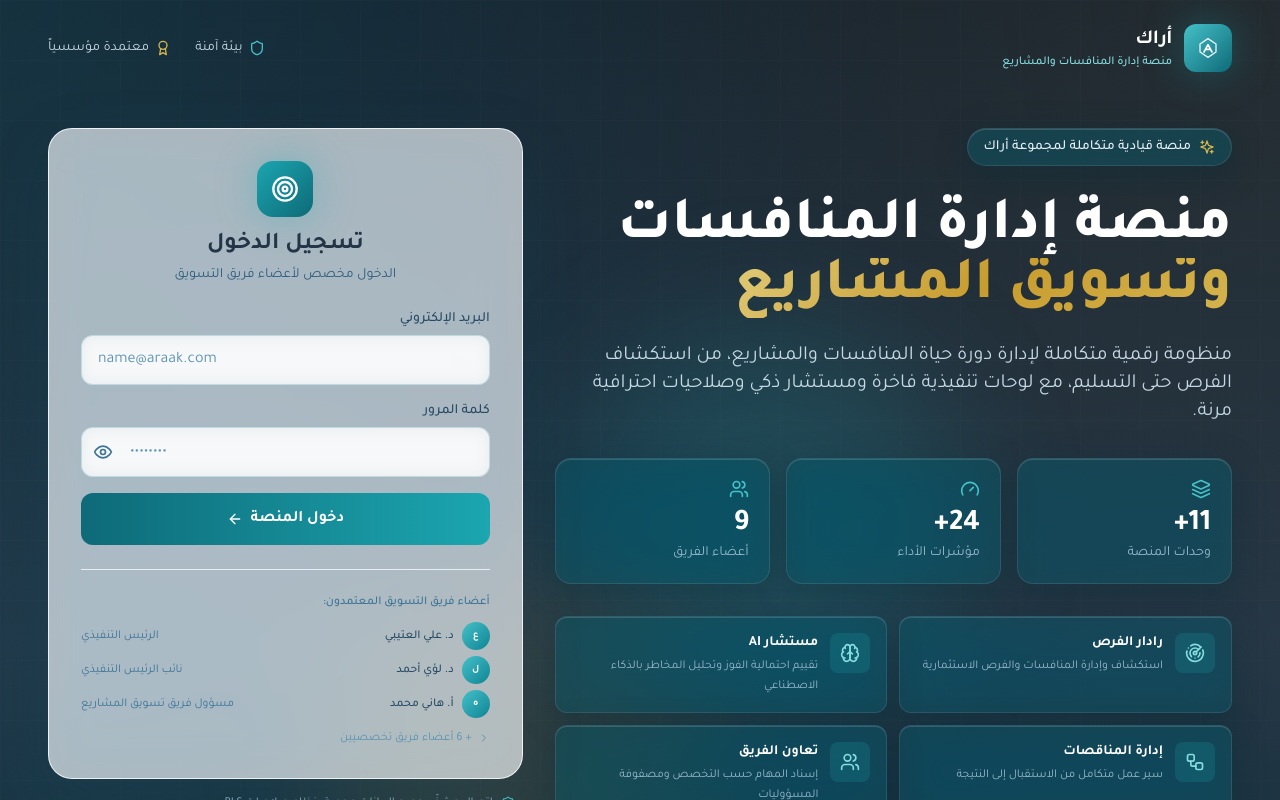
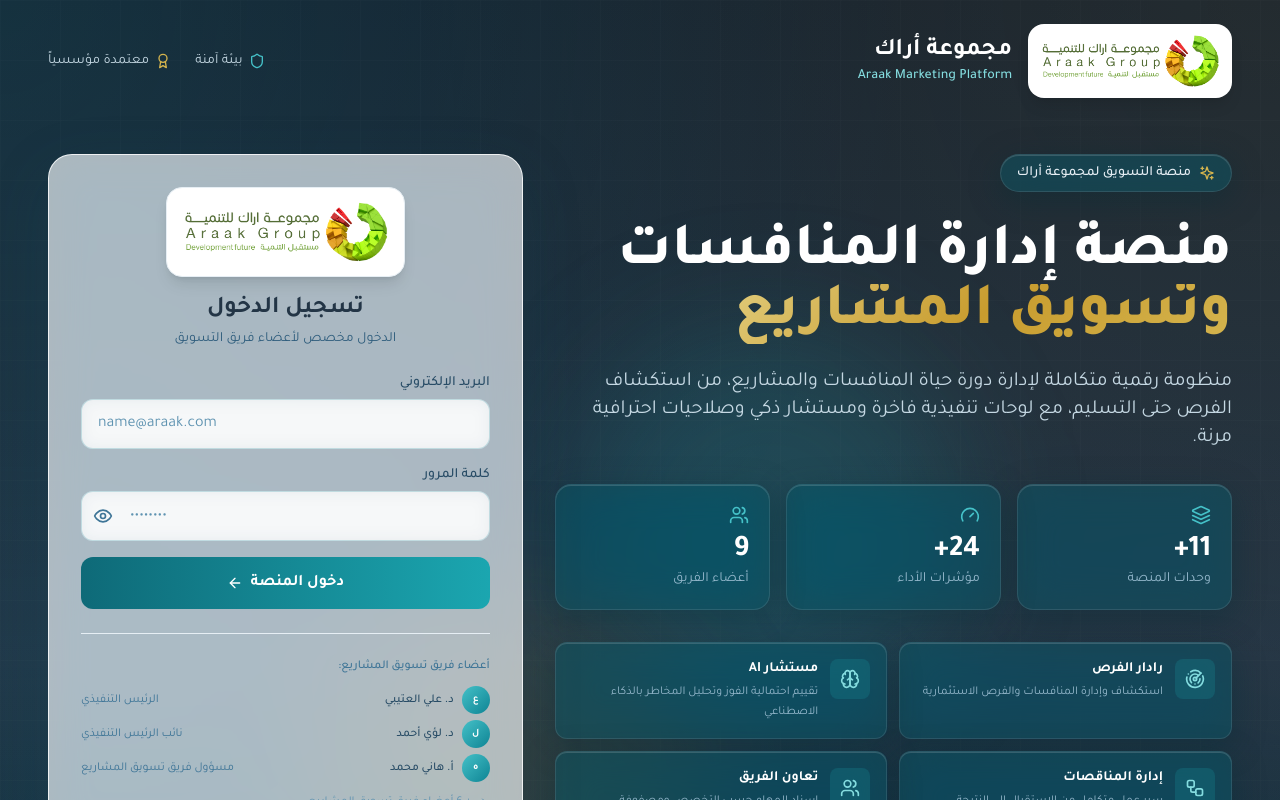
Before and after one commit to musu-deep/araak-marketing, a React (Vite) app: page / in a window 1280 px wide. Shown: the top 800 px of the page. Built offline with nearby package versions, Linux system fonts and the light colour scheme; no server answers.

Commit message:
Apply Araak branding across login page

```diff
--- a/index.html
+++ b/index.html
@@ -2,10 +2,10 @@
 <html lang="ar" dir="rtl">
   <head>
     <meta charset="UTF-8" />
-    <link rel="icon" type="image/svg+xml" href="/araak-logo.svg" />
+    <link rel="icon" type="image/png" href="/Araak-logo.png" />
     <meta name="viewport" content="width=device-width, initial-scale=1.0" />
-    <title>منصة أراك لإدارة المنافسات والمشاريع | PMCC</title>
-    <meta name="description" content="منصة متكاملة لإدارة ومتابعة المنافسات والتسويق لمشاريع مجموعة أراك" />
+    <title>منصة أراك لإدارة المنافسات والمشاريع | مجموعة اراك للتنمية </title>
+    <meta name="description" content="منصة إدارة ومتابعة المنافسات والتسويق لمشاريع مجموعة أراك" />
     <link rel="preconnect" href="https://fonts.googleapis.com" />
     <link rel="preconnect" href="https://fonts.gstatic.com" crossorigin />
     <link href="https://fonts.googleapis.com/css2?family=IBM+Plex+Sans+Arabic:wght@300;400;500;600;700&family= Tajawal:wght@400;500;700;800&display=swap" rel="stylesheet" />
--- a/src/App.tsx
+++ b/src/App.tsx
@@ -1,11 +1,9 @@
-import { useState } from 'react';
 import { useAuth } from '@/lib/auth-context';
 import { LandingPage } from '@/pages/landing';
 import { AppShell } from '@/components/app-shell';
 
 export default function App() {
   const { session, loading } = useAuth();
-  const [showLanding, setShowLanding] = useState(true);
 
   if (loading) {
     return (
@@ -13,20 +11,23 @@ export default function App() {
         <div className="flex flex-col items-center gap-4">
           <div className="relative">
             <div className="w-16 h-16 rounded-2xl bg-gradient-to-br from-araak-400 to-araak-600 flex items-center justify-center animate-glow-pulse">
-              <svg viewBox="0 0 48 48" className="w-10 h-10 text-white" fill="none">
-                <path d="M24 10 L36 18 V30 L24 38 L12 30 V18 Z" stroke="currentColor" strokeWidth="2" strokeLinejoin="round" fill="none" opacity="0.9"/>
-                <path d="M18 30 L24 19 L30 30 M20 26 H28" stroke="currentColor" strokeWidth="2.5" strokeLinecap="round" strokeLinejoin="round"/>
-              </svg>
+              <img
+                src="/araak-logo.png"
+                alt="شعار أراك"
+                className="h-10 w-auto object-contain"
+              />
             </div>
           </div>
-          <div className="text-white/90 text-sm font-medium animate-pulse">جارٍ تحميل منصة أراك...</div>
+          <div className="text-white/90 text-sm font-medium animate-pulse">
+            جارٍ تحميل منصة أراك...
+          </div>
         </div>
       </div>
     );
   }
 
-  if (!session || showLanding) {
-    return <LandingPage onEnter={() => setShowLanding(false)} showApp={!!session} />;
+  if (!session) {
+    return <LandingPage />;
   }
 
   return <AppShell />;
--- a/src/components/layout/sidebar.tsx
+++ b/src/components/layout/sidebar.tsx
@@ -75,16 +75,24 @@ export function Sidebar({ currentPage, onNavigate, isOpen, onClose }: Props) {
         {/* الهيدر */}
         <div className="flex items-center justify-between px-5 py-5 border-b border-navy-100">
           <div className="flex items-center gap-3">
-            <div className="w-10 h-10 rounded-xl bg-gradient-to-br from-araak-400 to-araak-700 flex items-center justify-center shadow-glow">
-              <svg viewBox="0 0 48 48" className="w-7 h-7 text-white" fill="none">
-                <path d="M24 10 L36 18 V30 L24 38 L12 30 V18 Z" stroke="currentColor" strokeWidth="2" strokeLinejoin="round" fill="none" opacity="0.9"/>
-                <path d="M18 30 L24 19 L30 30 M20 26 H28" stroke="currentColor" strokeWidth="2.5" strokeLinecap="round" strokeLinejoin="round"/>
-              </svg>
-            </div>
-            <div>
-              <div className="font-bold text-navy-900 text-lg leading-tight">أراك</div>
-              <div className="text-[11px] text-navy-500 font-medium">منصة PMCC</div>
-            </div>
+            <div className="flex items-center gap-3 min-w-0">
+  <div className="w-12 h-12 rounded-xl bg-white flex items-center justify-center border border-navy-100 shadow-sm overflow-hidden">
+    <img
+      src="/Araak-logo.png"
+      alt="شعار أراك"
+      className="h-10 w-auto object-contain"
+    />
+  </div>
+
+  <div className="min-w-0">
+    <div className="font-bold text-navy-900 text-base leading-tight">
+      مجموعة أراك
+    </div>
+    <div className="text-[11px] text-navy-500 font-medium truncate">
+      منصة إدارة المنافسات والمشاريع
+    </div>
+  </div>
+</div>
           </div>
           <button
             onClick={onClose}
--- a/src/pages/landing.tsx
+++ b/src/pages/landing.tsx
@@ -7,12 +7,8 @@ import {
 import { useAuth } from '@/lib/auth-context';
 import { ROLE_LABELS } from '@/lib/constants';
 
-interface Props {
-  onEnter: () => void;
-  showApp: boolean;
-}
 
-export function LandingPage({ onEnter, showApp }: Props) {
+export function LandingPage() {
   const [email, setEmail] = useState('');
   const [password, setPassword] = useState('');
   const [showPassword, setShowPassword] = useState(false);
@@ -60,18 +56,25 @@ export function LandingPage({ onEnter, showApp }: Props) {
       {/* الهيدر */}
       <header className="relative z-10 px-6 lg:px-12 py-6">
         <nav className="max-w-7xl mx-auto flex items-center justify-between">
-          <div className="flex items-center gap-3">
-            <div className="w-12 h-12 rounded-xl bg-gradient-to-br from-araak-400 to-araak-700 flex items-center justify-center shadow-glow">
-              <svg viewBox="0 0 48 48" className="w-8 h-8 text-white" fill="none">
-                <path d="M24 10 L36 18 V30 L24 38 L12 30 V18 Z" stroke="currentColor" strokeWidth="2" strokeLinejoin="round" fill="none" opacity="0.9"/>
-                <path d="M18 30 L24 19 L30 30 M20 26 H28" stroke="currentColor" strokeWidth="2.5" strokeLinecap="round" strokeLinejoin="round"/>
-              </svg>
-            </div>
-            <div>
-              <span className="text-white font-bold text-xl tracking-tight">أراك</span>
-              <div className="text-araak-300 text-xs font-medium">منصة إدارة المنافسات والمشاريع</div>
-            </div>
-          </div>
+          <div className="flex items-center gap-4">
+  <div className="bg-white rounded-2xl p-2 shadow-lg border border-white/10">
+    <img
+      src="/Araak-logo.png"
+      alt="شعار مجموعة أراك"
+      className="h-12 lg:h-14 w-auto object-contain"
+    />
+  </div>
+
+  <div>
+    <div className="text-white font-bold text-2xl leading-tight">
+      مجموعة أراك
+    </div>
+
+    <div className="text-araak-300 text-sm font-medium">
+      Araak Marketing Platform
+    </div>
+  </div>
+</div>
           <div className="hidden md:flex items-center gap-6 text-sm text-navy-200">
             <span className="flex items-center gap-1.5"><Shield className="w-4 h-4 text-araak-400" /> بيئة آمنة</span>
             <span className="flex items-center gap-1.5"><Award className="w-4 h-4 text-gold-400" /> معتمدة مؤسسياً</span>
@@ -87,7 +90,7 @@ export function LandingPage({ onEnter, showApp }: Props) {
             {/* شارة المؤسسة */}
             <div className="inline-flex items-center gap-2 px-4 py-2 rounded-full glass-dark border border-white/10">
               <Sparkles className="w-4 h-4 text-gold-400" />
-              <span className="text-navy-100 text-sm font-medium">منصة قيادية متكاملة لمجموعة أراك</span>
+              <span className="text-navy-100 text-sm font-medium">منصة التسويق لمجموعة أراك</span>
             </div>
 
             <div>
@@ -142,22 +145,18 @@ export function LandingPage({ onEnter, showApp }: Props) {
           <div className="lg:col-span-5 lg:sticky lg:top-8 animate-scale-in">
             <div className="glass-card rounded-3xl p-8 shadow-glass-lg">
               <div className="text-center mb-6">
-                <div className="inline-flex items-center justify-center w-14 h-14 rounded-2xl bg-gradient-to-br from-araak-500 to-araak-700 shadow-glow mb-3">
-                  <Target className="w-7 h-7 text-white" />
-                </div>
+              <div className="inline-flex items-center justify-center mb-4">
+  <div className="bg-white rounded-2xl p-3 shadow-lg border border-navy-100">
+    <img
+      src="/Araak-logo.png"
+      alt="شعار مجموعة أراك"
+      className="h-16 w-auto object-contain"
+    />
+  </div>
+</div>
                 <h2 className="text-2xl font-bold text-navy-900">تسجيل الدخول</h2>
                 <p className="text-navy-600 text-sm mt-1">الدخول مخصص لأعضاء فريق التسويق</p>
               </div>
-
-              {showApp && (
-                <button
-                  onClick={onEnter}
-                  className="w-full mb-4 flex items-center justify-center gap-2 px-4 py-3 rounded-xl bg-gradient-to-l from-araak-500 to-araak-600 text-white font-semibold hover:shadow-glow transition-all"
-                >
-                  دخول المنصة
-                  <ArrowLeft className="w-4 h-4" />
-                </button>
-              )}
 
               <form onSubmit={handleSubmit} className="space-y-4">
                 <div>
@@ -226,7 +225,7 @@ export function LandingPage({ onEnter, showApp }: Props) {
               </form>
 
               <div className="mt-6 pt-6 border-t border-navy-100">
-                <p className="text-xs text-navy-500 mb-3 font-medium">أعضاء فريق التسويق المعتمدون:</p>
+                <p className="text-xs text-navy-500 mb-3 font-medium">أعضاء فريق تسويق المشاريع:</p>
                 <div className="space-y-1.5">
                   {[
                     { name: 'د. علي العتيبي', role: 'ceo' as const, title: 'الرئيس التنفيذي' },
@@ -245,7 +244,7 @@ export function LandingPage({ onEnter, showApp }: Props) {
                   ))}
                   <div className="flex items-center gap-1.5 text-xs text-navy-400 pt-1.5">
                     <ChevronRight className="w-3 h-3" />
-                    <span>+ 6 أعضاء فريق تخصصيين</span>
+                    <span>+ 6 أعضاء فريق تسويق المشاريع</span>
                   </div>
                 </div>
               </div>
@@ -298,7 +297,7 @@ export function LandingPage({ onEnter, showApp }: Props) {
             <Building2 className="w-4 h-4 text-araak-400" />
             <span>منصة أراك لإدارة المنافسات والمشاريع — جميع الحقوق محفوظة</span>
           </div>
-          <span>PMCC Enterprise v2.0</span>
+          <span>ARAAK Marketing Enterprise v2.0</span>
         </div>
       </footer>
     </div>
```
Also changed, not shown: public/Araak-logo.png (added), public/araak-logo.svg (deleted).
